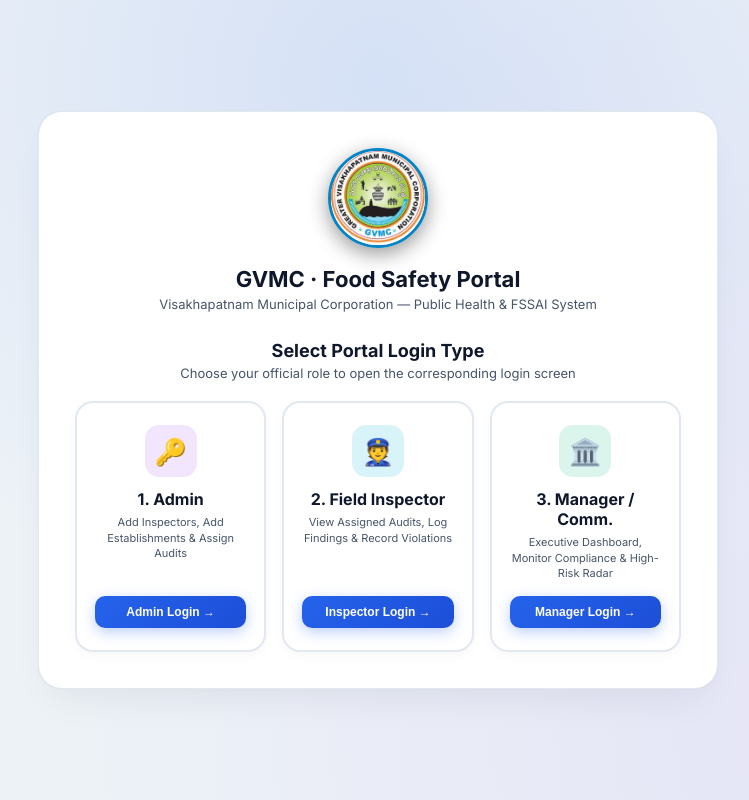
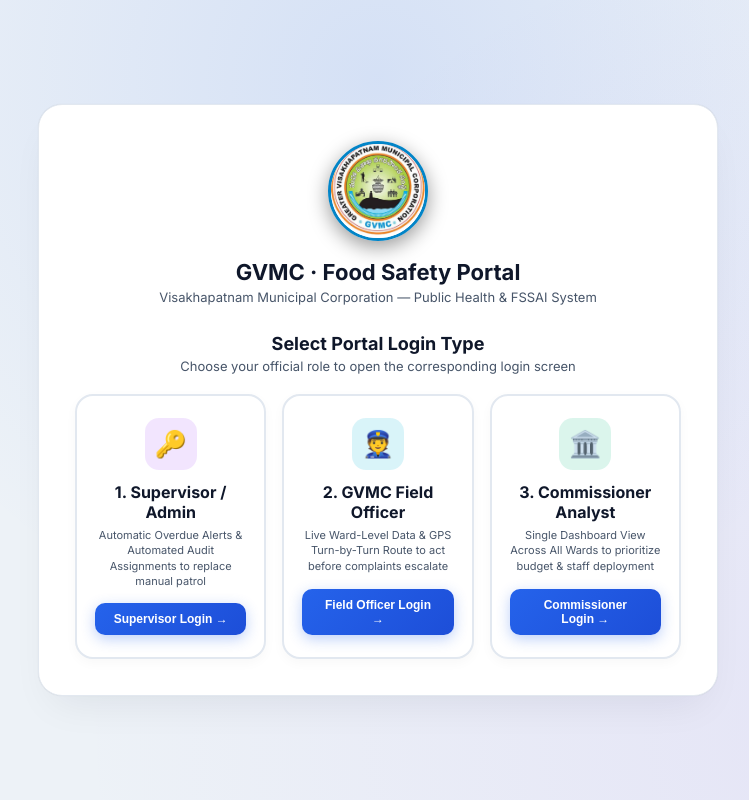
Before and after one commit to buraganajeevan-alt/gvmc, a React (Vite) app in the folder frontend/: page / in a window 1280 px wide. Shown: the whole page, without its empty margins (262-1011 px from the left). Built offline with nearby package versions, Linux system fonts and the light colour scheme.

Commit message:
Align portal role selection cards with GVMC user story requirements

```diff
--- a/frontend/src/App.jsx
+++ b/frontend/src/App.jsx
@@ -649,7 +649,7 @@
             </div>
 
             <div style={{ display: 'grid', gridTemplateColumns: 'repeat(3, 1fr)', gap: '16px', marginTop: '20px' }}>
-              {/* 1. ADMIN CARD */}
+              {/* 1. ADMIN / SUPERVISOR CARD */}
               <div
                 className="role-selection-card"
                 onClick={() => {
@@ -659,14 +659,14 @@
                 }}
               >
                 <div className="role-card-icon" style={{ background: 'rgba(168, 85, 247, 0.15)', color: '#c084fc' }}>🔑</div>
-                <h3 className="role-card-title">1. Admin</h3>
-                <p className="role-card-desc">Add Inspectors, Add Establishments &amp; Assign Audits</p>
+                <h3 className="role-card-title">1. Supervisor / Admin</h3>
+                <p className="role-card-desc">Automatic Overdue Alerts &amp; Automated Audit Assignments to replace manual patrol</p>
                 <button className="btn primary" style={{ width: '100%', marginTop: '14px', fontSize: '12px', justifyContent: 'center' }}>
-                  Admin Login →
+                  Supervisor Login →
                 </button>
               </div>
 
-              {/* 2. INSPECTOR CARD */}
+              {/* 2. FIELD OFFICER CARD */}
               <div
                 className="role-selection-card"
                 onClick={() => {
@@ -676,10 +676,10 @@
                 }}
               >
                 <div className="role-card-icon" style={{ background: 'rgba(6, 182, 212, 0.15)', color: '#38bdf8' }}>👮</div>
-                <h3 className="role-card-title">2. Field Inspector</h3>
-                <p className="role-card-desc">View Assigned Audits, Log Findings &amp; Record Violations</p>
+                <h3 className="role-card-title">2. GVMC Field Officer</h3>
+                <p className="role-card-desc">Live Ward-Level Data &amp; GPS Turn-by-Turn Route to act before complaints escalate</p>
                 <button className="btn primary" style={{ width: '100%', marginTop: '14px', fontSize: '12px', justifyContent: 'center' }}>
-                  Inspector Login →
+                  Field Officer Login →
                 </button>
               </div>
 
@@ -693,13 +693,14 @@
                 }}
               >
                 <div className="role-card-icon" style={{ background: 'rgba(16, 185, 129, 0.15)', color: '#34d399' }}>🏛️</div>
-                <h3 className="role-card-title">3. Manager / Comm.</h3>
-                <p className="role-card-desc">Executive Dashboard, Monitor Compliance &amp; High-Risk Radar</p>
+                <h3 className="role-card-title">3. Commissioner Analyst</h3>
+                <p className="role-card-desc">Single Dashboard View Across All Wards to prioritize budget &amp; staff deployment</p>
                 <button className="btn primary" style={{ width: '100%', marginTop: '14px', fontSize: '12px', justifyContent: 'center' }}>
-                  Manager Login →
+                  Commissioner Login →
                 </button>
               </div>
             </div>
+
           </div>
 
           <div className="toast-container">
```
